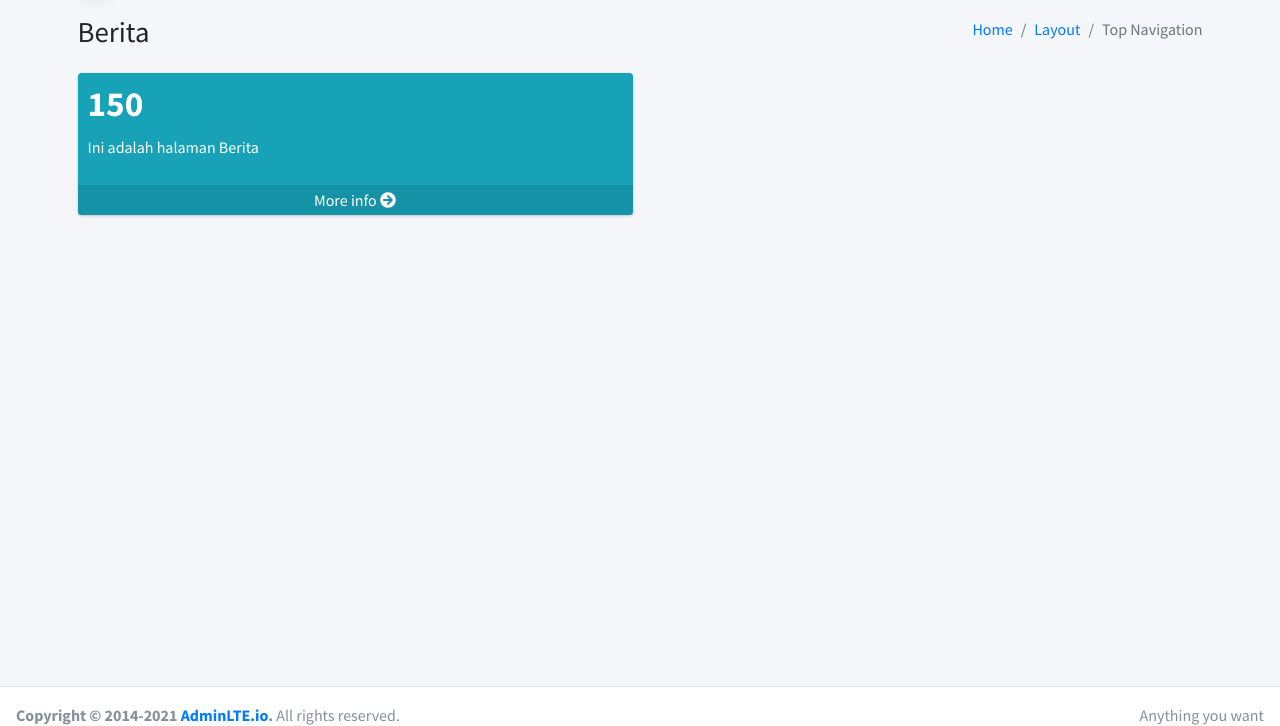
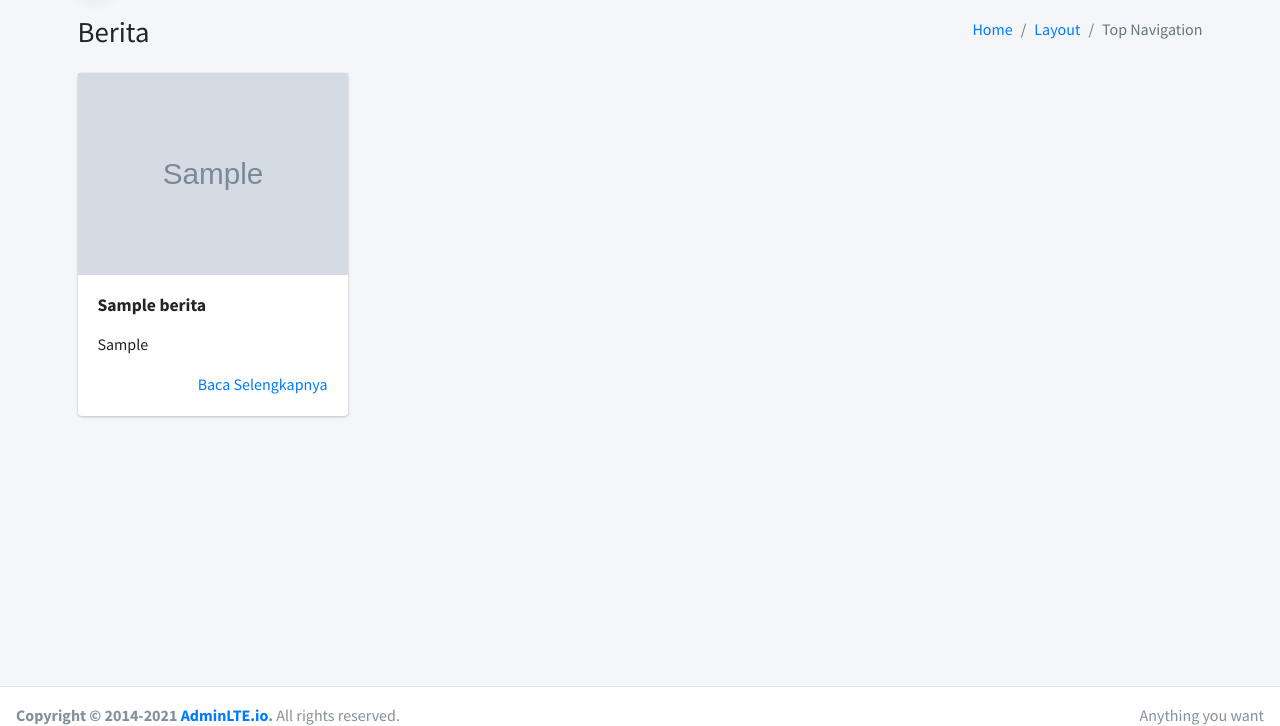
Before and after one commit to zuzubaidillah/ci3-perhitungan-laba, a CodeIgniter app: page /ci3-perhitungan-laba/berita in a window 1280 px wide. Shown: the part 57-783 px from the top of the page. Run offline with CodeIgniter, Linux system fonts and the light colour scheme; tables that the repository leaves empty or names only in its code hold one stand-in row (values such as "Sample post"); grey boxes marked "Sample" are stand-in pictures; some libraries are stand-ins or nearby versions.

Commit message:
44 proses menampilkan data berita di halaman public

```diff
--- a/application/controllers/Berita.php
+++ b/application/controllers/Berita.php
@@ -6,6 +6,7 @@ class Berita extends CI_Controller
 	public function index()
 	{
 		$data['head_title'] = "Berita";
+		$data['dtBerita'] = $this->Mberita->getData();
 
 		$this->load->view('public/headerv', $data);
 		$this->load->view('public/beritav');
--- a/application/views/public/beritav.php
+++ b/application/views/public/beritav.php
@@ -24,19 +24,41 @@
         <div class="container">
             <div class="row">
 
-                <div class="col-md-6">
-                    <div class="small-box bg-info">
-                        <div class="inner">
-                            <h3>150</h3>
+                <?php
+                if (count($dtBerita) == 0) {
+                    echo '<div class="col-md-12"><div class="card text-center">
+                        <div class="card-header">
+                            Data Masih Kosong
+                        </div>
+                        <div class="card-body">
+                            <p class="card-text">Menunggu Data diproses</p>
+                            <a href="' . base_url('home') . '" class="btn btn-primary">Go Home</a>
+                        </div>
+                    </div></div>';
+                } else {
+                    foreach ($dtBerita as $value) {
+                        $judul = $value['judul'];
+                        $deskripsi_singkat = $value['deskripsi_singkat'];
+                        $gambar = $value['gambar'];
+                        $judul = $value['judul'];
+                ?>
+                <div class="col-md-3">
 
-                            <p>Ini adalah halaman Berita</p>
+                    <div class="card">
+                        <img class="card-img-top" src="<?= base_url('upload/berita/' . $gambar); ?>"
+                            alt="Card image cap">
+                        <div class="card-body">
+                            <h5 class="card-title text-bold mb-3"><?= $judul; ?></h5>
+                            <p class="card-text"><?= $deskripsi_singkat; ?></p>
+                            <a href="#" class="d-flex justify-content-end">
+                                Baca Selengkapnya
+                            </a>
                         </div>
-                        <div class="icon">
-                            <i class="ion ion-bag"></i>
-                        </div>
-                        <a href="#" class="small-box-footer">More info <i class="fas fa-arrow-circle-right"></i></a>
                     </div>
+
                 </div>
+                <?php }
+                } ?>
 
             </div>
             <!-- /.row -->
```
Also changed, not shown: upload/berita/BER69184250723059652.png (added).
